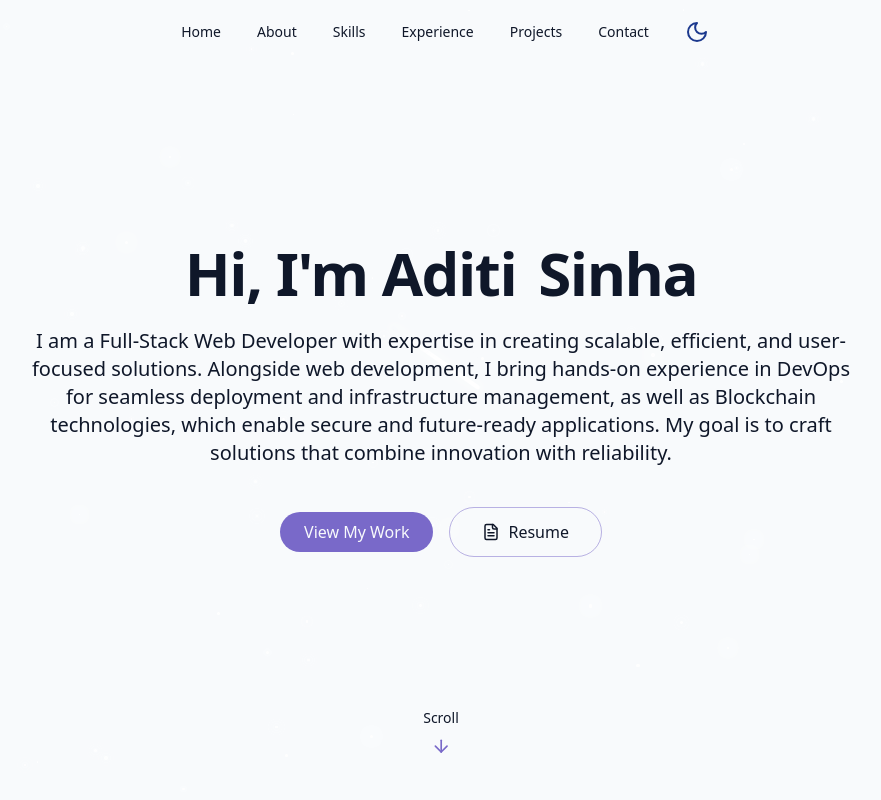
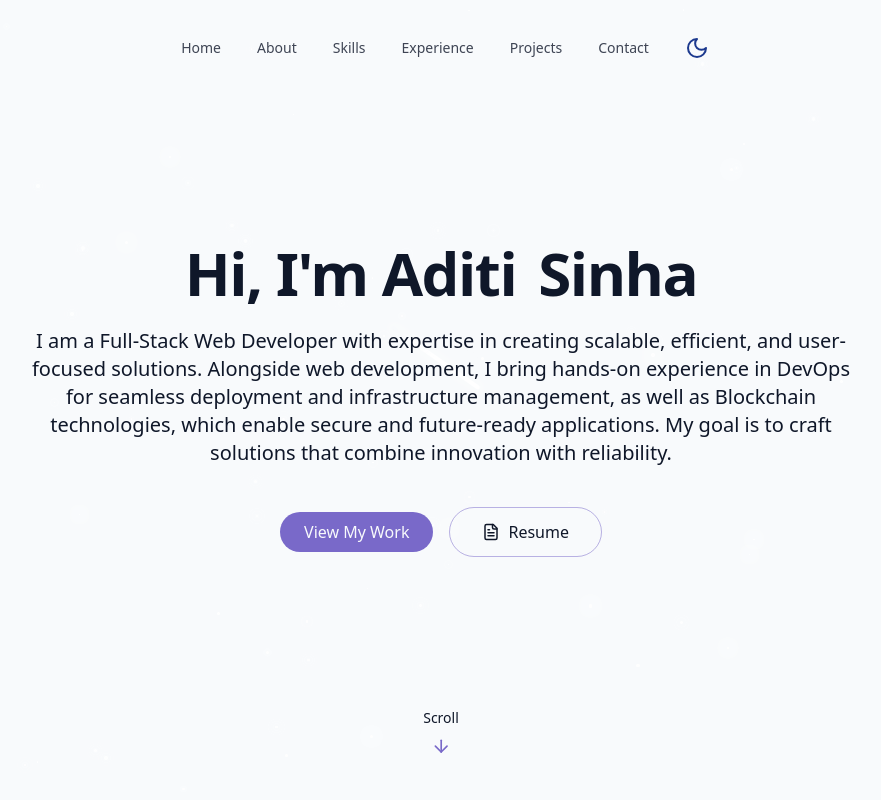
Before and after one commit to aditiisinha/Portfolio_new-, a React (Vite) app: page / in a window 1280 px wide. Shown: the top 800 px of the page, without its empty margins (199-1080 px from the left). Built offline with nearby package versions, Linux system fonts and the light colour scheme.

Commit message:
'nav bar and connect updated'

```diff
--- a/src/components/ContactSection.jsx
+++ b/src/components/ContactSection.jsx
@@ -50,9 +50,7 @@ export const ContactSection = () => {
           <h2 className="text-4xl md:text-5xl font-bold mt-2 mb-6">
             Get In <span className="text-transparent bg-clip-text bg-gradient-to-r from-primary to-purple-600">Touch</span>
           </h2>
-          <p className="text-muted-foreground text-lg max-w-2xl mx-auto">
-            I'm currently looking for new opportunities. Whether you have a question or just want to say hi, I'll try my best to get back to you!
-          </p>
+
         </div>
 
         <div className="grid grid-cols-1 lg:grid-cols-2 gap-12 lg:gap-24 items-start">
--- a/src/components/Navbar.jsx
+++ b/src/components/Navbar.jsx
@@ -28,14 +28,14 @@ export const Navbar = () => {
   return (
     <nav
       className={cn(
-        "fixed w-full z-50 top-0 left-0 right-0"
+        "fixed w-full z-50 top-0 left-0 right-0 px-4 pt-4"
       )}
     >
       <div
         className={cn(
-          "w-full flex items-center justify-center rounded-full",
+          "w-full max-w-5xl mx-auto flex items-center justify-center rounded-full transition-all duration-300",
           isScrolled
-            ? "bg-black/50 backdrop-blur-xl border border-white/10 shadow-lg py-3 px-6"
+            ? "bg-background/80 backdrop-blur-xl border border-border shadow-lg py-3 px-6"
             : "bg-transparent py-3 px-6"
         )}
       >
@@ -46,8 +46,8 @@ export const Navbar = () => {
               key={key}
               href={item.href}
               className={cn(
-                "relative px-4 py-2 text-sm font-medium rounded-full",
-                isScrolled ? "text-white hover:text-white" : "text-foreground hover:text-foreground"
+                "relative px-4 py-2 text-sm font-medium rounded-full transition-colors duration-300",
+                "text-foreground/80 hover:text-primary"
               )}
             >
               <span>{item.name}</span>
@@ -56,12 +56,10 @@ export const Navbar = () => {
           <ThemeToggle className="ml-2" />
         </div>
 
-
-
-        {/* mobile nav trigger - Absolute positioned to right effectively or separate */}
+        {/* mobile nav trigger */}
         <button
           onClick={() => setIsMenuOpen((prev) => !prev)}
-          className="md:hidden absolute right-4 p-2 text-white hover:bg-white/10 rounded-full transition-colors z-50"
+          className="md:hidden absolute right-8 p-2 text-foreground hover:bg-primary/10 rounded-full transition-colors z-50"
           aria-label={isMenuOpen ? "Close Menu" : "Open Menu"}
         >
           {isMenuOpen ? <X size={24} /> : <Menu size={24} />}
@@ -70,7 +68,7 @@ export const Navbar = () => {
         {/* mobile nav overlay */}
         <div
           className={cn(
-            "fixed inset-0 bg-black/95 backdrop-blur-2xl z-40 flex flex-col items-center justify-center gap-8",
+            "fixed inset-0 bg-background/95 backdrop-blur-2xl z-40 flex flex-col items-center justify-center gap-8",
             "transition-all duration-500 md:hidden",
             isMenuOpen
               ? "opacity-100 translate-y-0"
@@ -81,12 +79,13 @@ export const Navbar = () => {
             <a
               key={key}
               href={item.href}
-              className="text-2xl font-bold text-white/60 hover:text-primary transition-all duration-300 hover:scale-110"
+              className="text-2xl font-bold text-foreground/60 hover:text-primary transition-all duration-300 hover:scale-110"
               onClick={() => setIsMenuOpen(false)}
             >
               {item.name}
             </a>
           ))}
+          <ThemeToggle />
         </div>
       </div>
     </nav>
```
